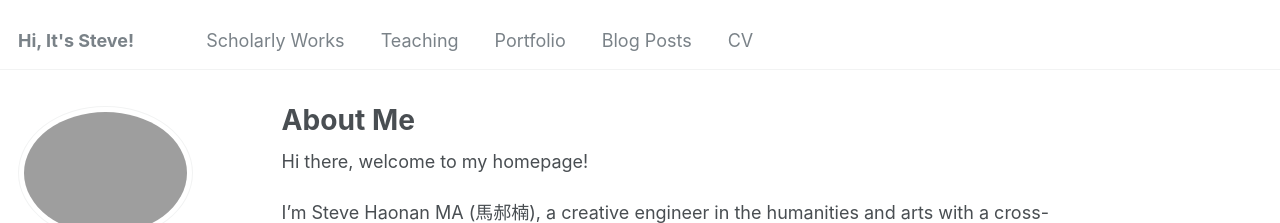
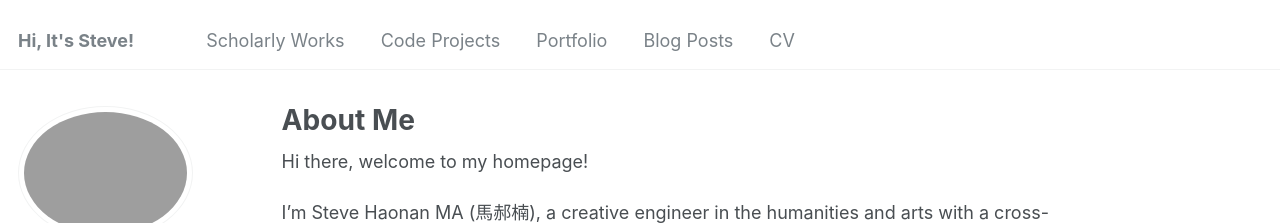
Before and after one commit to shulinbao/shulinbao.github.io, a Jekyll site: the page built from _pages/about.md, in a window 1280 px wide. Shown: the top 223 px of the page. Built offline with Jekyll 4.4.1, drawn with Linux system fonts in a browser that asks for light colours; some web fonts are replaced.

Commit message:
Update navigation.yml

```diff
--- a/_data/navigation.yml
+++ b/_data/navigation.yml
@@ -8,8 +8,8 @@ main:
   - title: "Scholarly Works"
     url: /publications/
 
-  - title: "Teaching"
-    url: /teaching/
+  - title: "Code Projects"
+    url: /projects/
 
   - title: "Portfolio"
     url: /portfolio/
```
